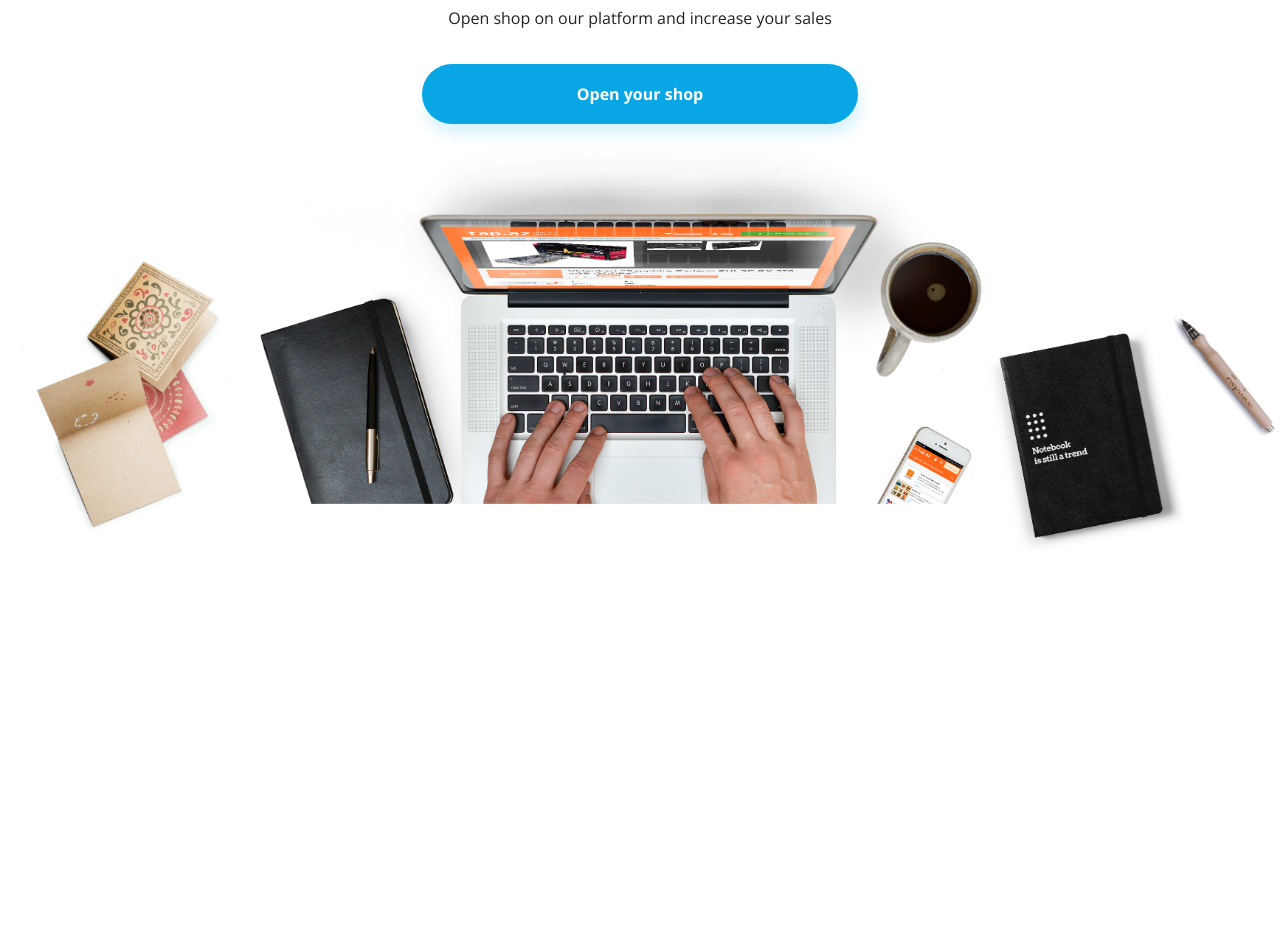
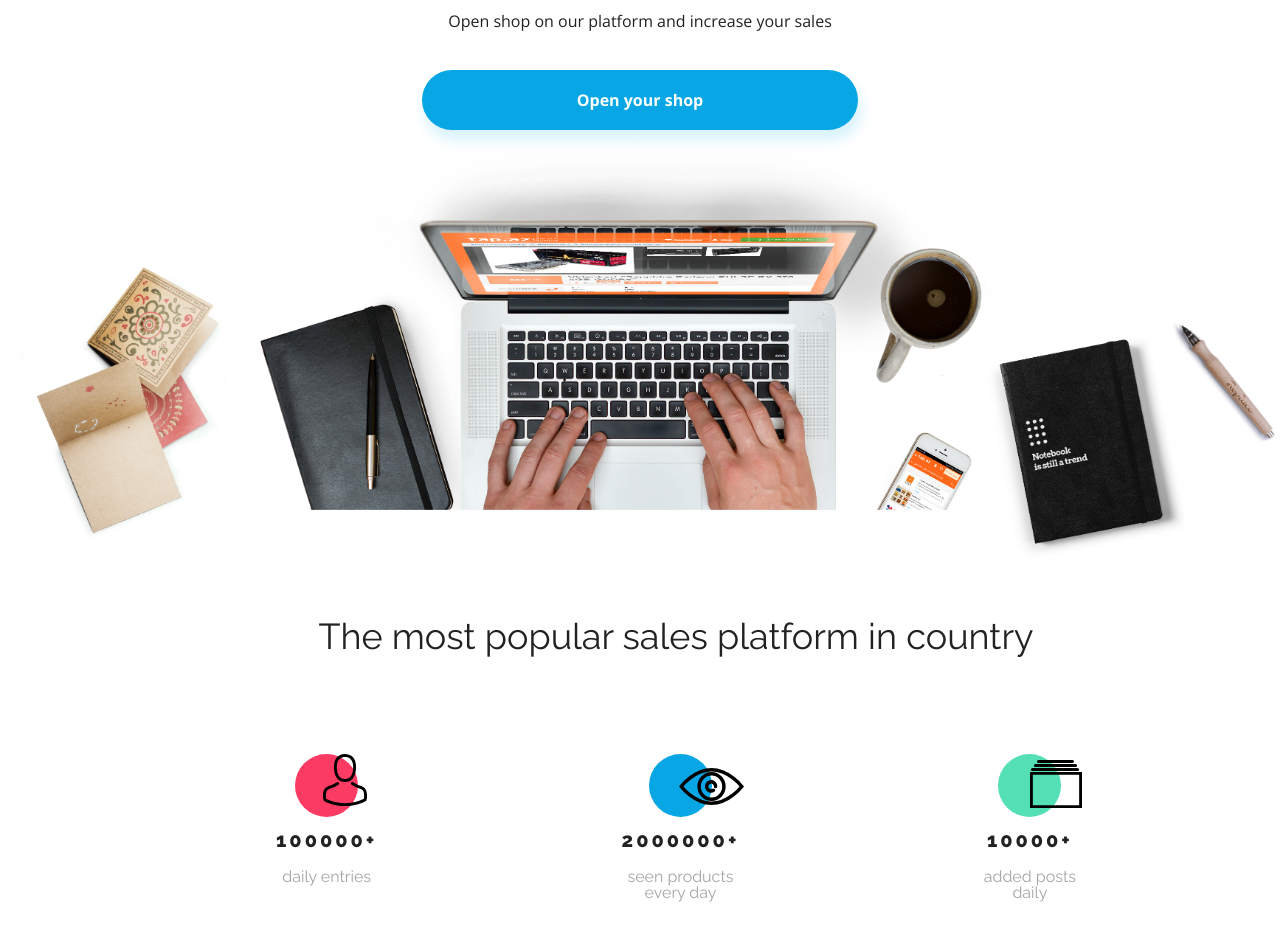
Before and after one commit to kkulek/best-shop-simple-lp, a plain HTML site: page index.html in a window 1280 px wide. Shown: the part 260-1200 px from the top of the page. Before the commit the page ends 822 px from the top, so only its background shows below. Drawn offline with nearby package versions, Linux system fonts and the light colour scheme.

Commit message:
Statistic section

```diff
--- a/css/style.css
+++ b/css/style.css
@@ -2,10 +2,8 @@
     --clr-accent-red: #FB3B64;
     --clr-accent-blue: #08A6E4;
     --clr-accent-green: #55DFB4;
-
     --clr-primary-black: #000000;
     --clr-primary-white: #FFFFFF;
-
     --clr-neutral-gray-1: #A5A5A5;
     --clr-neutral-gray-2: #707070;
 
@@ -13,8 +11,10 @@
     --button-radius: 35px;
 
     --ff-secondary: 'Raleway', sans-serif;
+    font-family: 'Open Sans', sans-serif;
+}
 
-    font-family: 'Open Sans', sans-serif;
+* {
     box-sizing: border-box;
 }
 
@@ -60,7 +60,6 @@
     border-color: var(--clr-accent-blue);
 }
 
-
 .hero {
     display: flex;
     flex-direction: column;
@@ -77,14 +76,10 @@
     font-size: 3.0625rem;
 }
 
-.hero__heading {
+.hero__description {
     margin-top: 20px;
     margin-bottom: 38px;
-}
-
-.hero__image {
-    width: 100%;
-    height: auto;
+    line-height: 1.375rem;
 }
 
 .button {
@@ -106,3 +101,87 @@
 .button--big {
     padding: 22px 155px;
 }
+
+.hero__image {
+    width: 100%;
+    height: auto;
+}
+
+
+
+.statistics {
+    margin-top: 50px;
+}
+
+.statistics__title {
+    font-family: var(--ff-secondary);
+    text-align: center;
+    font-size: 2.25rem;
+}
+
+.statistics__container {
+    max-width: 800px;
+    margin: 100px auto 120px;
+    display: flex;
+    justify-content: space-between;
+}
+
+.statistics__single {
+    max-width: 160px;
+    display: flex;
+    flex-direction: column;
+    justify-content: flex-start;
+    align-items: center;
+    text-align: center;
+    font-family: var(--ff-secondary);
+}
+
+.statistics__circle {
+    border-radius: 50%;
+    width: 63px;
+    height: 63px;
+    position: relative;
+}
+
+.statistics__img {
+    position: absolute;
+}
+
+.statistics__single:nth-child(1) .statistics__circle {
+    background-color: var(--clr-accent-red);
+}
+
+.statistics__single:nth-child(1) .statistics__img {
+    top: 0;
+    left: 45%;
+}
+
+.statistics__single:nth-child(2) .statistics__circle {
+    background-color: var(--clr-accent-blue);
+}
+
+.statistics__single:nth-child(2) .statistics__img {
+    top: 14px;
+    left: 47%;
+}
+
+.statistics__single:nth-child(3) .statistics__circle {
+    background-color: var(--clr-accent-green);
+}
+
+.statistics__single:nth-child(3) .statistics__img {
+    top: 6px;
+    left: 50%;
+}
+
+.statistics__number {
+    font-size: 1.25rem;
+    font-weight: 800;
+    letter-spacing: 0.1875rem;
+    margin-top: 13px;
+}
+
+.statistics__description {
+    color: var(--clr-neutral-gray-1);
+    margin-top: 19px;
+}
--- a/index.html
+++ b/index.html
@@ -33,12 +33,52 @@
 <section class="hero">
     <div class="hero__content">
         <h1 class="hero__header">Sell More!</h1>
-        <p class="hero__heading">Open shop on our platform and increase your sales</p>
+        <p class="hero__description">Open shop on our platform and increase your sales</p>
         <a href="#" class="button button--primary button--big">Open your shop</a>
     </div>
     <img class="hero__image" src="./images/background.png" alt="Notebook typing">
 </section>
+
+    <section class="statistics">
+        <div class="container">
+            <h2 class="statistics__title">The most popular sales platform in country</h2>
+
+            <div class="statistics__container">
+                <div class="statistics__single">
+                    <div class="statistics__circle">
+                        <img src="images/icon-person.svg" alt="person" class="statistics__img"/>
+                    </div>
+                    <div class="statistics__number">100000+</div>
+                    <div class="statistics__description">daily entries</div>
+                </div>
+
+                <div class="statistics__single">
+                    <div class="statistics__circle">
+                        <img src="images/icon-eye.svg" alt="person" class="statistics__img"/>
+                    </div>
+                    <div class="statistics__number">2000000+</div>
+                    <div class="statistics__description">seen products<br>every day</div>
+                </div>
+
+                <div class="statistics__single">
+                    <div class="statistics__circle">
+                        <img src="images/icon-catalog.svg" alt="person" class="statistics__img"/>
+                    </div>
+                    <div class="statistics__number">10000+</div>
+                    <div class="statistics__description">added posts<br>daily</div>
+                </div>
+            </div>
+        </div>
+    </section>
+
+
+
+
+
+
 </main>
+
+
 
 
 </body>
```
